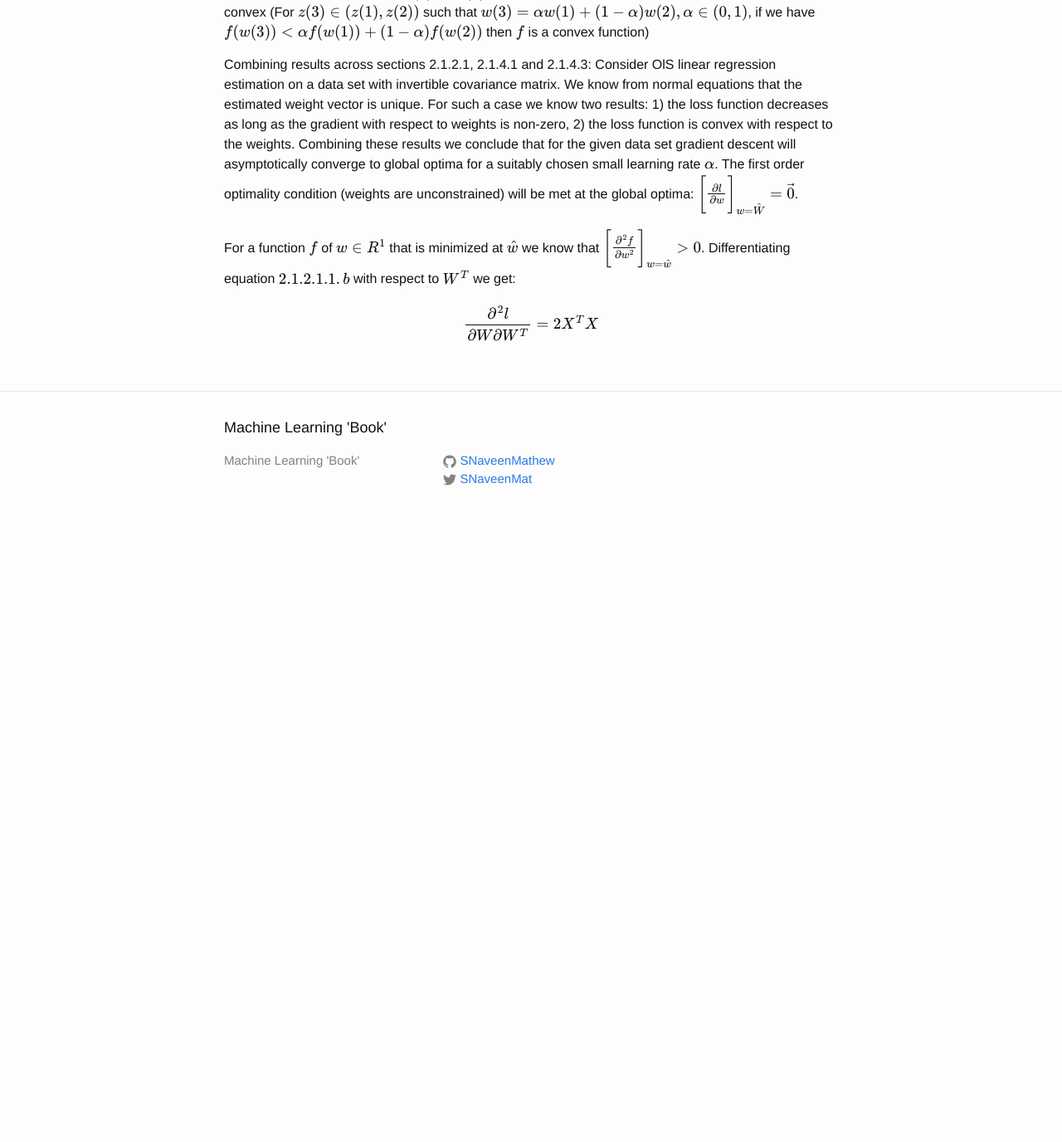
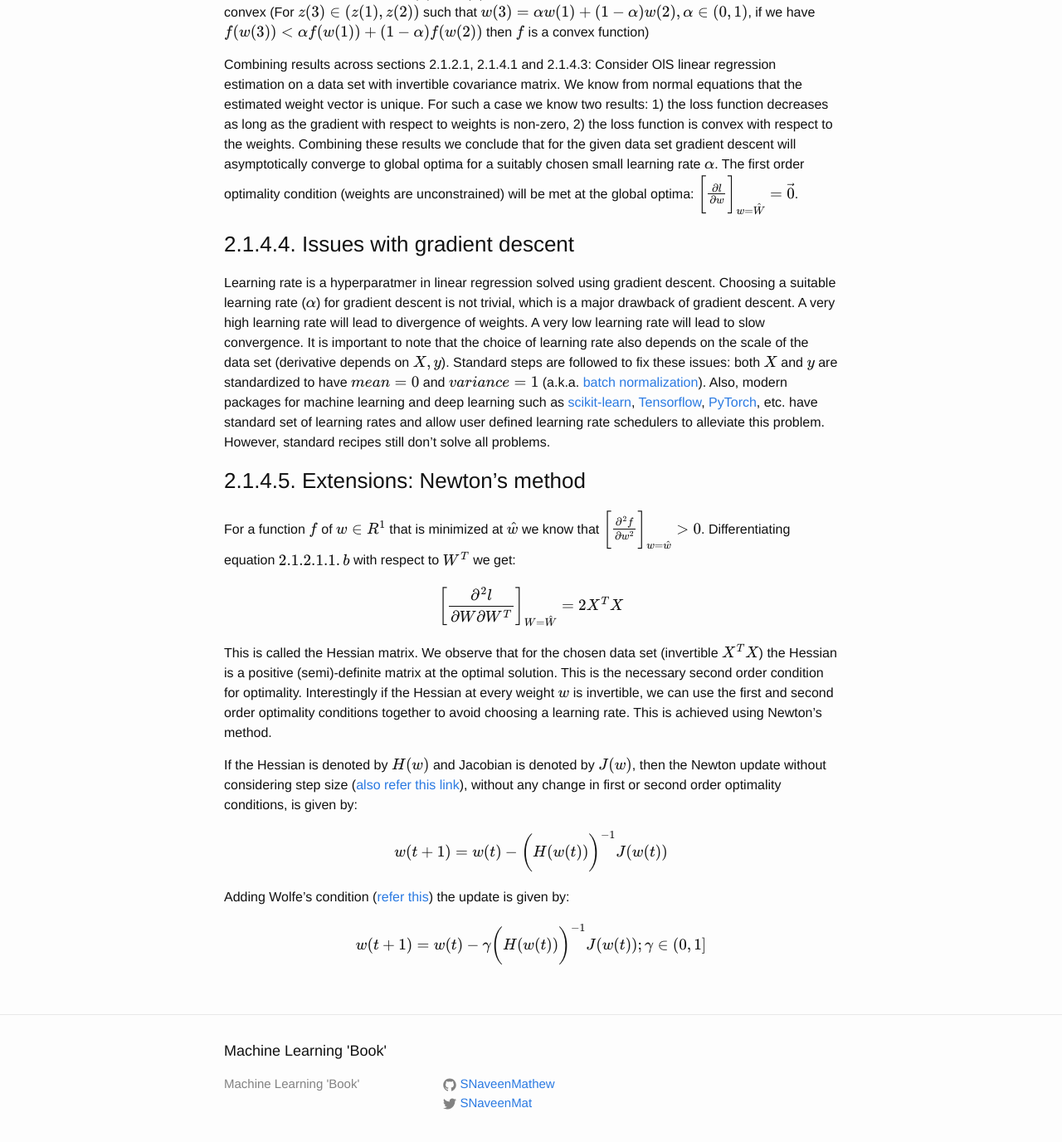
Before and after one commit to SNaveenMathew/ml_book, a Jekyll site: the page built from linear_regression.md, in a window 1280 px wide and 1400 px high, scrolled down 13654 px. Shown: the top 1376 px of the window at 83% size. Built offline with Jekyll 4.4.1, drawn with Linux system fonts in a browser that asks for light colours; our own code applies the rules of GitHub Pages for plain Markdown files; formulas are drawn with MathJax 3; before the commit the page ends 14303 px from its top, so only the background shows below that; some of the changed text lies outside the part shown.

Commit message:
Added Newton's method

```diff
--- a/linear_regression.md
+++ b/linear_regression.md
@@ -28,7 +28,7 @@ $$\DeclareMathOperator*{\argmax}{argmax} \DeclareMathOperator*{\argmin}{argmin}
 
 ### 2.1.2.1. Normal equations
 
-Normal equations are obtained by setting the partial derivative of likelihood with respect to $w$ to zero. Since logarithm is a monotonous transformation and likelihood function lies in the domain of logarithm, we can obtain the normal equations by setting the partial derivative of log-likelihood with respect to $w$ to zero.
+Normal equations are obtained by setting the partial derivative of likelihood with respect to $w$ (Jacobian) to zero. Since logarithm is a monotonous transformation and likelihood function lies in the domain of logarithm, we can obtain the normal equations by setting the partial derivative of log-likelihood with respect to $w$ to zero.
 
 $$\frac{\partial l(e; w)}{\partial w} = \frac{\partial log(L(e; w))}{\partial w} = 0 \implies \bigg[\frac{\partial}{\partial w} \sum_{i=1}^{N}(e^{(i)})^2 \bigg]_{w = \hat{W}} = 0 \tag{2.1.2.1.1.a}$$
 
@@ -346,6 +346,22 @@ We know that $\alpha(1-\alpha) \in (0, 0.25) \forall \alpha \in (0,1)$. Therefor
 
 Combining results across sections 2.1.2.1, 2.1.4.1 and 2.1.4.3: Consider OlS linear regression estimation on a data set with invertible covariance matrix. We know from normal equations that the estimated weight vector is unique. For such a case we know two results: 1) the loss function decreases as long as the gradient with respect to weights is non-zero, 2) the loss function is convex with respect to the weights. Combining these results we conclude that for the given data set gradient descent will asymptotically converge to global optima for a suitably chosen small learning rate $\alpha$. The first order optimality condition (weights are unconstrained) will be met at the global optima: $\bigg[\frac{\partial l}{\partial w}\bigg]_{w=\hat{W}} = \vec{0}$.
 
+### 2.1.4.4. Issues with gradient descent
+
+Learning rate is a hyperparatmer in linear regression solved using gradient descent. Choosing a suitable learning rate ($\alpha$) for gradient descent is not trivial, which is a major drawback of gradient descent. A very high learning rate will lead to divergence of weights. A very low learning rate will lead to slow convergence. It is important to note that the choice of learning rate also depends on the scale of the data set (derivative depends on $X, y$). Standard steps are followed to fix these issues: both $X$ and $y$ are standardized to have $mean=0$ and $variance=1$ (a.k.a. [batch normalization](https://en.wikipedia.org/wiki/Batch_normalization)). Also, modern packages for machine learning and deep learning such as [scikit-learn](https://scikit-learn.org/stable/), [Tensorflow](https://www.tensorflow.org/), [PyTorch](https://pytorch.org/), etc. have standard set of learning rates and allow user defined learning rate schedulers to alleviate this problem. However, standard recipes still don't solve all problems.
+
+### 2.1.4.5. Extensions: Newton's method
+
 For a function $f$ of $w \in R^{1}$ that is minimized at $\hat{w}$ we know that $\bigg[\frac{\partial^2 f}{\partial w^2}\bigg]_{w=\hat{w}} > 0$. Differentiating equation $2.1.2.1.1.b$ with respect to $W^T$ we get:
 
-$$\frac{\partial^2 l}{\partial W\partial W^T} = 2 X^T X$$
+$$\bigg[\frac{\partial^2 l}{\partial W\partial W^T}\bigg]_{W = \hat{W}} = 2 X^T X$$
+
+This is called the Hessian matrix. We observe that for the chosen data set (invertible $X^TX$) the Hessian is a positive (semi)-definite matrix at the optimal solution. This is the necessary second order condition for optimality. Interestingly if the Hessian at every weight $w$ is invertible, we can use the first and second order optimality conditions together to avoid choosing a learning rate. This is achieved using Newton's method.
+
+If the Hessian is denoted by $H(w)$ and Jacobian is denoted by $J(w)$, then the Newton update without considering step size ([also refer this link](https://en.wikipedia.org/wiki/Newton%27s_method_in_optimization#Higher_dimensions)), without any change in first or second order optimality conditions, is given by:
+
+$$w(t+1) = w(t) - \bigg(H(w(t))\bigg)^{-1}J(w(t))$$
+
+Adding Wolfe's condition ([refer this](https://en.wikipedia.org/wiki/Wolfe_conditions)) the update is given by:
+
+$$w(t+1) = w(t) - \gamma \bigg(H(w(t))\bigg)^{-1}J(w(t)); \gamma \in (0, 1]$$
```
